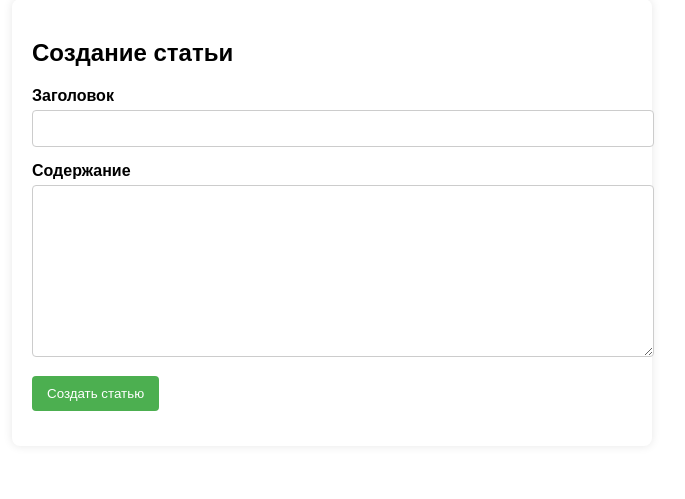
After one commit to AndreyFulov/learning_php, a PHP site: page /createPost.php in a window 1280 px wide. The commit adds this page. Shown: the part 301-800 px from the top of the page, without its empty margins (308-993 px from the left). Run offline with PHP 8.4, Linux system fonts and the light colour scheme.

Commit message:
Added articles functional

```diff
--- /dev/null
+++ b/createPost.php
@@ -0,0 +1,32 @@
+<?php include_once "inc/header.php";
+include "inc/connect.php";?>
+
+
+<div class="form-container">
+        <h2>Создание статьи</h2>
+        <form action="createPost.php" method="POST">
+            <div class="form-group">
+                <label for="title">Заголовок</label>
+                <input type="text" id="title" name="title" required>
+            </div>
+            <div class="form-group">
+                <label for="content">Содержание</label>
+                <textarea id="content" name="content" rows="10" required></textarea>
+            </div>
+            <div class="form-group">
+                <button type="submit" name="do_setArticle">Создать статью</button>
+            </div>
+        </form>
+    </div>
+<?php
+if(isset($_POST['do_setArticle'])) {
+    $title = htmlentities($_POST['title']);
+    $content = htmlentities($_POST['content']);
+    if($title != '' AND $content != '' AND isset($_SESSION['login'])) {
+        $result = $db_connect->query("INSERT articles(title,content, author) VALUES('$title','$content','$_SESSION[login]');");
+        echo 'Пост создан!';
+    }else{
+        echo 'Произошла ошибка!';
+    }
+}
+?>
--- a/login.php
+++ b/login.php
@@ -8,10 +8,10 @@ include "inc/connect.php";
     <label>Пароль</label><input type="password" name="password"><br>
     <input type="submit" value="Войти" name="do_login">
     <br>
-    <p>Нет аккаунта?<a href="<?php echo $config["sub_url"]?>/login.php">Зарегистрироваться!</a></p>
+    <p>Нет аккаунта?<a href="<?php echo $config["sub_url"]?>/register.php">Зарегистрироваться!</a></p>
 </form>
 <?php
-if($_POST['do_login']) {
+if(isset($_POST['do_login'])) {
     $result = mysqli_num_rows($db_connect->query("SELECT * FROM users WHERE username = '$_POST[login]'"));
     if($result == 0) {
         echo "Такого пользователя не существует";
--- a/register.php
+++ b/register.php
@@ -11,7 +11,7 @@ include "inc/connect.php";
     <p>Есть аккаунт?<a href="<?php echo $config["sub_url"]?>/login.php">Войти!</a></p>
 </form>
 <?php
-if($_POST['do_register']) {
+if(isset($_POST['do_register'])) {
     $result = mysqli_num_rows($db_connect->query("SELECT * FROM users WHERE username = '$_POST[login]'"));
     if($result >= 1) {
         echo "Логин уже занят";
--- a/style.css
+++ b/style.css
@@ -54,3 +54,44 @@ nav ul li a:hover {
     border: 1px solid #ccc;
     border-radius: 4px;
 }
+.short_article {
+    color: #333;
+}
+.form-container {
+    max-width: 600px;
+    margin: 0 auto;
+    background-color: #fff;
+    padding: 20px;
+    box-shadow: 0 0 10px rgba(0,0,0,0.1);
+    border-radius: 8px;
+}
+.form-group {
+    margin-bottom: 15px;
+}
+.form-group label {
+    display: block;
+    margin-bottom: 5px;
+    font-weight: bold;
+}
+.form-group input[type="text"],
+.form-group textarea,
+.form-group select {
+    width: 100%;
+    padding: 10px;
+    border: 1px solid #ccc;
+    border-radius: 4px;
+}
+.form-group textarea {
+    resize: vertical;
+}
+.form-group button {
+    background-color: #4CAF50;
+    color: white;
+    padding: 10px 15px;
+    border: none;
+    border-radius: 4px;
+    cursor: pointer;
+}
+.form-group button:hover {
+    background-color: #45a049;
+}
```
Also changed, not shown: index.php (+10 -4 lines), post.php (added, +25 -0 lines).
